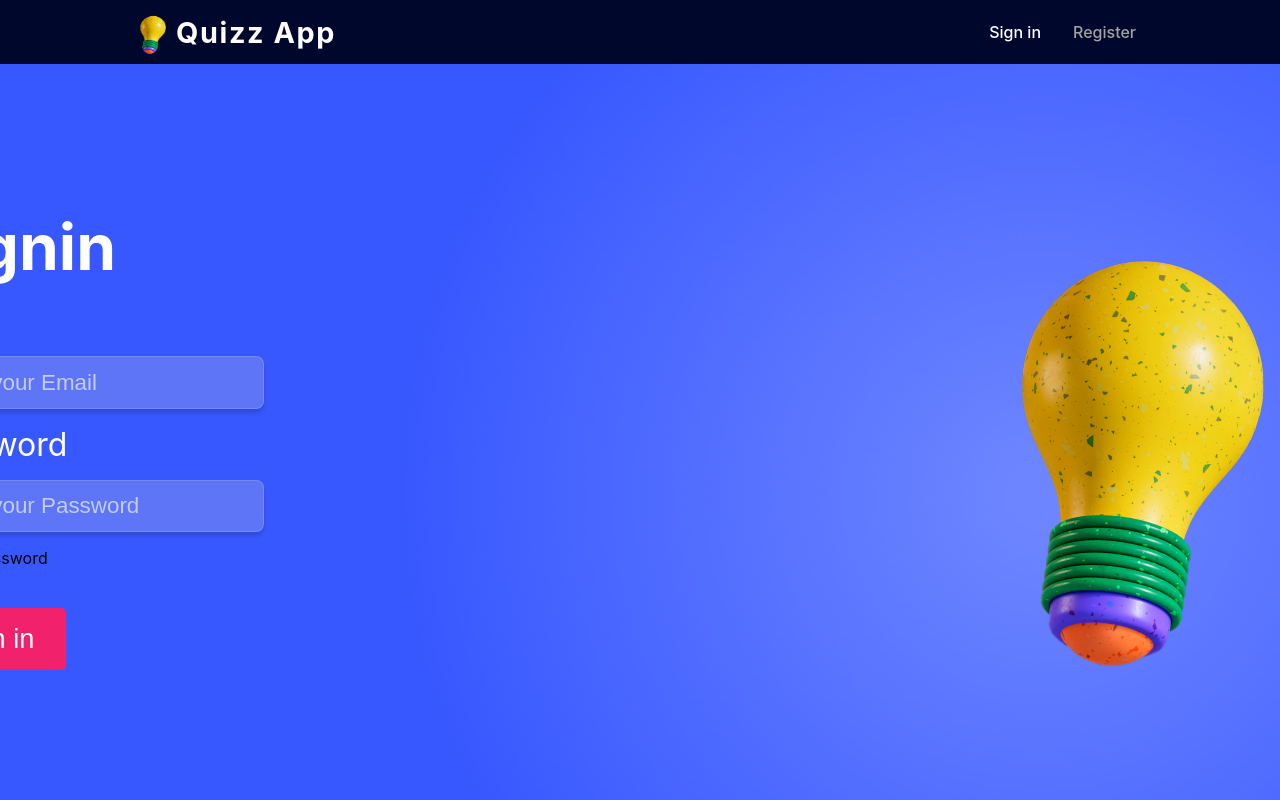
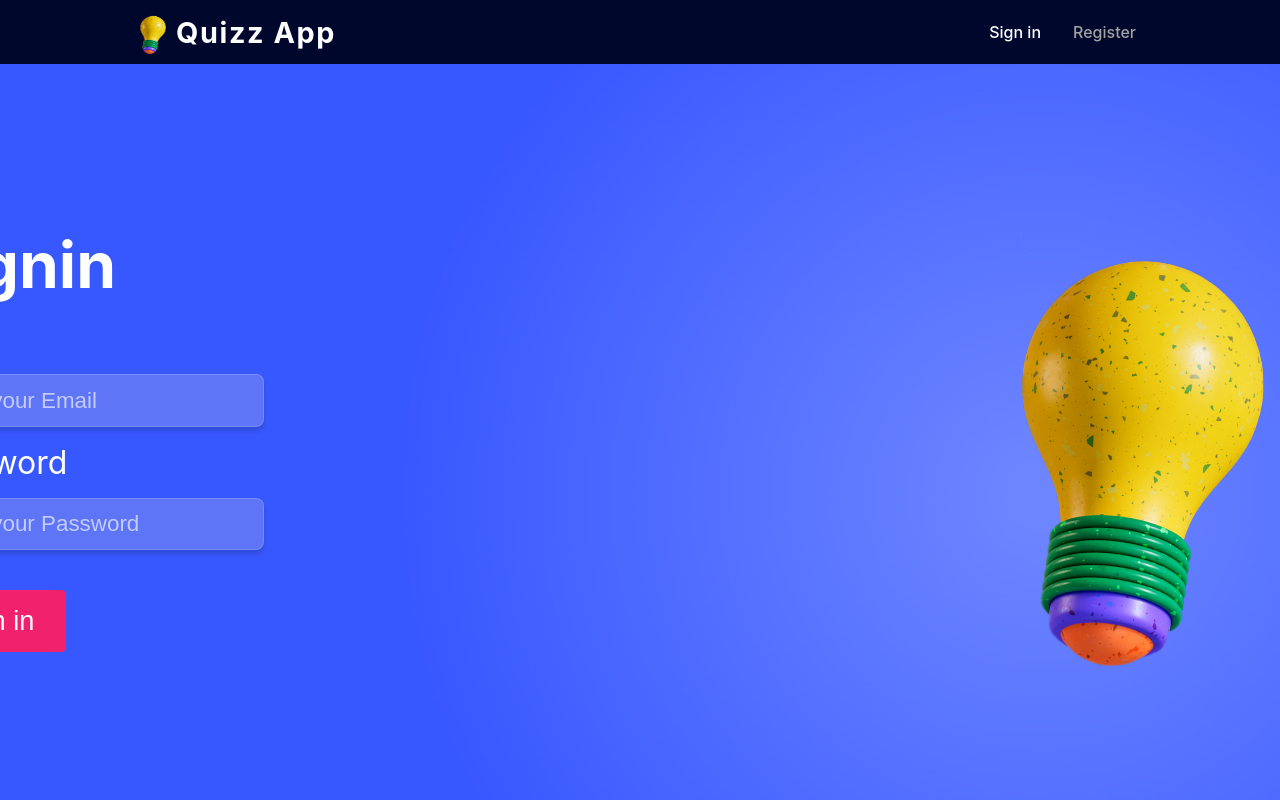
Before and after one commit to IEEE-AAST-Alexandria-Student-Branch/quiz-app, a React (Create React App) app: page /signin in a window 1280 px wide. Built offline with nearby package versions, Linux system fonts and the light colour scheme.

Commit message:
fix "wrong password" erro msg

```diff
--- a/src/pages/Signin.jsx
+++ b/src/pages/Signin.jsx
@@ -42,7 +42,7 @@ export default function Signin() {
                     <Input label={"Password"} type={'password'} props={{ ...register('password', registerOptions.password) }} />
                     {errors?.password && errors.password.message}
 
-                    {loginErrMsg === 'Firebase: Error (auth/wrong-password).' ? 'Worng Password' : 'Wrong Password'}
+                    {loginErrMsg === 'Firebase: Error (auth/wrong-password).' ? 'Worng Password' : null}
                     <PrimaryButton content={'Sign in'} />
                 </form>
             </div>
```
